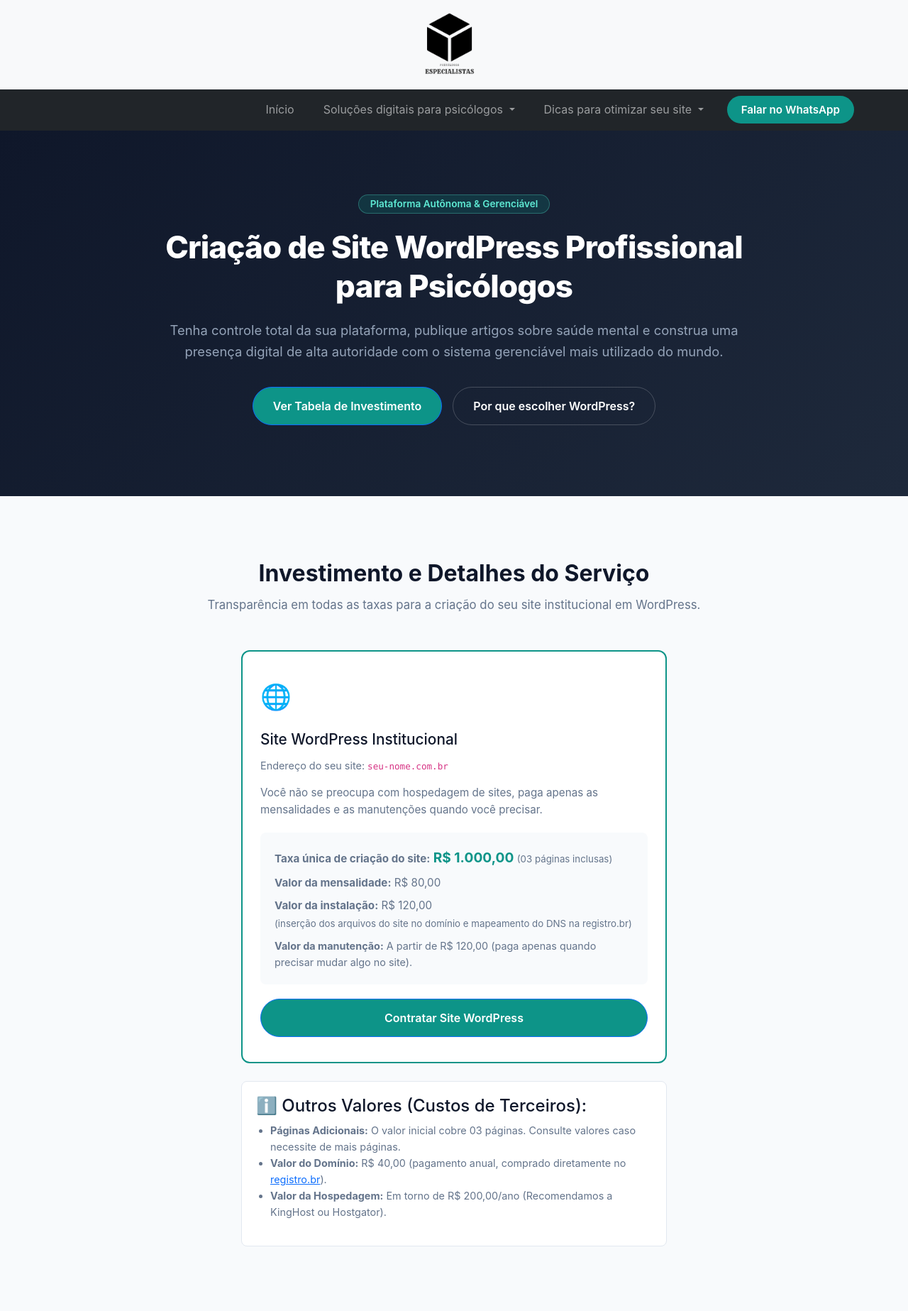
After one commit to apwaldman/psicologosespecialistas, a PHP site: page /criacao-de-site-para-psicologos/criacao-de-sites-wordpress-para-psicologos.php in a window 1280 px wide. The commit adds this page. Shown: the top 1847 px of the page at 71% size. Run offline with PHP 8.4, Linux system fonts and the light colour scheme.

Commit message:
inclusao das páginas de criação de site wordpress, inclusao no google e de divulgação na psicologos especialistas

```diff
--- /dev/null
+++ b/criacao-de-site-para-psicologos/criacao-de-sites-wordpress-para-psicologos.php
@@ -0,0 +1,10 @@
+<?php
+require_once __DIR__ . '/config.php';
+require_once __DIR__ . '/elementos-compartilhados/monta-paginas.php';
+
+$headerUnico = __DIR__ . '/criacao-de-sites-wordpress-para-psicologos/header.php';
+$bodyUnico   = __DIR__ . '/criacao-de-sites-wordpress-para-psicologos/criacao-de-sites-wordpress-para-psicologos.php';
+$schemaOrg   = __DIR__ . '/criacao-de-sites-wordpress-para-psicologos/schema-org.php';
+
+montarPagina($headerUnico, $bodyUnico, $schemaOrg);
+?>
--- /dev/null
+++ b/criacao-de-site-para-psicologos/criacao-de-sites-wordpress-para-psicologos/criacao-de-sites-wordpress-para-psicologos.php
@@ -0,0 +1,102 @@
+<!-- Hero Section -->
+<section class="hero">
+    <div class="container hero-container">
+        <span class="badge">Plataforma Autônoma & Gerenciável</span>
+        <h1>Criação de Site WordPress Profissional para Psicólogos</h1>
+        <p>Tenha controle total da sua plataforma, publique artigos sobre saúde mental e construa uma presença digital de alta autoridade com o sistema gerenciável mais utilizado do mundo.</p>
+        <div class="hero-actions">
+            <a href="#valores-wordpress" class="btn btn-primary">Ver Tabela de Investimento</a>
+            <a href="#entenda-wordpress" class="btn btn-secondary">Por que escolher WordPress?</a>
+        </div>
+    </div>
+</section>
+
+<!-- Card de Preço / Investimento -->
+<section id="valores-wordpress" class="services">
+    <div class="container">
+        <div class="section-header">
+            <h2>Investimento e Detalhes do Serviço</h2>
+            <p>Transparência em todas as taxas para a criação do seu site institucional em WordPress.</p>
+        </div>
+
+        <div style="max-width: 600px; margin: 0 auto;">
+            <article class="service-card" itemscope itemtype="https://schema.org/Product" style="border: 2px solid var(--accent);">
+                <div class="service-icon">🌐</div>
+                <div class="service-content">
+                    <h3 itemprop="name">Site WordPress Institucional</h3>
+                    <p style="font-size: 0.9rem; color: var(--text-muted); margin-bottom: 15px;">
+                        Endereço do seu site: <code>seu-nome.com.br</code>
+                    </p>
+                    <p>Você não se preocupa com hospedagem de sites, paga apenas as mensalidades e as manutenções quando você precisar.</p>
+
+                    <div style="background-color: var(--bg-light); padding: 20px; border-radius: 8px; margin: 20px 0;">
+                        <p style="margin-bottom: 8px;"><strong>Taxa única de criação do site:</strong> <span style="color: var(--accent); font-weight: 700; font-size: 1.2rem;">R$ 1.000,00</span> <small>(03 páginas inclusas)</small></p>
+                        <p style="margin-bottom: 8px;"><strong>Valor da mensalidade:</strong> R$ 80,00</p>
+                        <p style="margin-bottom: 8px;"><strong>Valor da instalação:</strong> R$ 120,00 <br><small style="color: var(--text-muted);">(inserção dos arquivos do site no domínio e mapeamento do DNS na registro.br)</small></p>
+                        <p style="margin-bottom: 0; font-size: 0.9rem; color: var(--text-muted);"><strong>Valor da manutenção:</strong> A partir de R$ 120,00 (paga apenas quando precisar mudar algo no site).</p>
+                    </div>
+
+                    <a href="https://wa.me/5551998001919?text=Olá!%20Gostaria%20de%20contratar%20a%20Criação%20de%20Site%20WordPress"
+                       class="btn btn-primary" style="width: 100%; text-align: center;">
+                       Contratar Site WordPress
+                    </a>
+                </div>
+            </article>
+
+            <!-- Custos Externos -->
+            <div style="margin-top: 25px; background: white; padding: 20px; border-radius: 8px; border: 1px solid var(--border-color); font-size: 0.9rem;">
+                <h4 style="color: var(--primary); margin-bottom: 8px;">ℹ️ Outros Valores (Custos de Terceiros):</h4>
+                <ul style="padding-left: 20px; color: var(--text-muted);">
+                    <li><strong>Páginas Adicionais:</strong> O valor inicial cobre 03 páginas. Consulte valores caso necessite de mais páginas.</li>
+                    <li><strong>Valor do Domínio:</strong> R$ 40,00 (pagamento anual, comprado diretamente no <a href="https://registro.br/" target="_blank" rel="noopener">registro.br</a>).</li>
+                    <li><strong>Valor da Hospedagem:</strong> Em torno de R$ 200,00/ano (Recomendamos a KingHost ou Hostgator).</li>
+                </ul>
+            </div>
+        </div>
+    </div>
+</section>
+
+<!-- Acordeão SEO e Relevância -->
+<section id="entenda-wordpress" class="faq">
+    <div class="container">
+        <div class="section-header">
+            <h2>Por que o WordPress impulsiona negócios para Psicólogos?</h2>
+            <p>Entenda como essa plataforma ajuda a captar pacientes organicamente.</p>
+        </div>
+
+        <div class="faq-list">
+            <details class="faq-item">
+                <summary>O que é o WordPress e por que ele é o mais recomendado?</summary>
+                <div style="margin-top: 15px; border-top: 1px solid var(--border-color); padding-top: 15px;">
+                    <p>O WordPress é o Gerenciador de Conteúdo (CMS) mais popular e robusto do mercado mundial. Ele permite construir sites totalmente personalizados, seguros e fáceis de expandir à medida que seu consultório cresce.</p>
+                </div>
+            </details>
+
+            <details class="faq-item">
+                <summary>Como um site WordPress ajuda a atrair pacientes organicamente?</summary>
+                <div style="margin-top: 15px; border-top: 1px solid var(--border-color); padding-top: 15px;">
+                    <p>Através do WordPress, você pode criar um **Blog de Psicologia**. Ao publicar artigos orientativos sobre temas como *ansiedade, burnout, terapia de casal ou TCC*, seu site passa a ranquear nas pesquisas do Google. As pessoas encontram suas respostas no seu blog, reconhecem sua autoridade e agendam consultas.</p>
+                </div>
+            </details>
+
+            <details class="faq-item">
+                <summary>Qual o impacto no meu posicionamento e autoridade profissional?</summary>
+                <div style="margin-top: 15px; border-top: 1px solid var(--border-color); padding-top: 15px;">
+                    <p>Ter um site próprio no seu nome (ex: <code>seu-nome.com.br</code>) construído em WordPress transmite o mais alto nível de profissionalismo e autonomia. Você não fica refém de mudanças nas regras das redes sociais e constrói um ativo permanente para a sua carreira.</p>
+                </div>
+            </details>
+        </div>
+    </div>
+</section>
+
+<!-- CTA -->
+<section class="cta" id="contato">
+    <div class="container">
+        <h2>Pronto para criar seu Site em WordPress?</h2>
+        <p>Fale conosco pelo WhatsApp, tire suas dúvidas e inicie a construção do seu site profissional hoje mesmo.</p>
+        <a href="https://wa.me/5551998001919?text=Olá!%20Quero%20saber%20mais%20sobre%20a%20Criação%20de%20Site%20WordPress%20para%20Psicólogos"
+           class="btn btn-cta" target="_blank" rel="noopener noreferrer">
+           Falar no WhatsApp
+        </a>
+    </div>
+</section>
--- /dev/null
+++ b/criacao-de-site-para-psicologos/criacao-de-sites-wordpress-para-psicologos/header.php
@@ -0,0 +1,43 @@
+<!-- ============================================ -->
+<!-- TÍTULO E DESCRIÇÃO -->
+<!-- ============================================ -->
+<title>Site WordPress para Psicólogos: O que é e qual sua Relevância?</title>
+<meta name="description" content="Entenda o que é um site WordPress para psicólogos e como essa plataforma pode ajudar na construção de autoridade, publicação de conteúdos, presença no Google e divulgação profissional na internet.">
+
+<!-- ============================================ -->
+<!-- AUTOR -->
+<!-- ============================================ -->
+<meta name="author" content="Psicólogos Especialistas">
+<link rel="author" href="<?php echo BASE_URL; ?>/sobre">
+
+<!-- ============================================ -->
+<!-- CANONICAL -->
+<!-- ============================================ -->
+<link rel="canonical" href="https://criacao-de-site-para-psicologos.psicologosespecialistas.com.br/criacao-de-sites-wordpress-para-psicologos.php">
+
+<!-- ============================================ -->
+<!-- OPEN GRAPH -->
+<!-- ============================================ -->
+<meta property="og:type" content="website">
+<meta property="og:title" content="Site WordPress para Psicólogos: O que é e qual sua Relevância?">
+<meta property="og:description" content="Descubra o que é um site WordPress para psicólogos e entenda como uma estrutura profissional pode contribuir para autoridade, publicação de conteúdos, posicionamento no Google e presença digital de longo prazo.">
+<meta property="og:url" content="https://criacao-de-site-para-psicologos.psicologosespecialistas.com.br/criacao-de-sites-wordpress-para-psicologos.php">
+<meta property="og:image" content="<?php echo IMAGE_PATH; ?>/logo-psicologos-especialistas.png">
+<meta property="og:image:width" content="<?php echo DEFAULT_IMAGE_WIDTH; ?>">
+<meta property="og:image:height" content="<?php echo DEFAULT_IMAGE_HEIGHT; ?>">
+<meta property="og:site_name" content="Psicólogos Especialistas - Sites para Psicólogos">
+<meta property="og:locale" content="pt_BR">
+
+<!-- ============================================ -->
+<!-- TWITTER CARDS -->
+<!-- ============================================ -->
+<meta name="twitter:card" content="summary_large_image">
+<meta name="twitter:site" content="<?php echo TWITTER_SITE; ?>">
+<meta name="twitter:title" content="Site WordPress para Psicólogos: O que é e qual sua Relevância?">
+<meta name="twitter:description" content="Entenda como um site WordPress pode ser utilizado por psicólogos para apresentar sua trajetória profissional, publicar conteúdos, fortalecer sua autoridade e ampliar sua presença orgânica no Google.">
+<meta name="twitter:image" content="<?php echo IMAGE_PATH; ?>/logo-psicologos-especialistas.png">
+
+<!-- ============================================ -->
+<!-- SCHEMA MARKUP (JSON-LD) -->
+<!-- ============================================ -->
+<?php include __DIR__ . '/schema-org.php'; ?>
--- /dev/null
+++ b/criacao-de-site-para-psicologos/criacao-de-sites-wordpress-para-psicologos/schema-org.php
@@ -0,0 +1,45 @@
+<!-- Schema.org JSON-LD -->
+<script type="application/ld+json">
+{
+  "@context": "https://schema.org",
+  "@graph": [
+    {
+      "@type": "Product",
+      "name": "Criação de Site WordPress para Psicólogos",
+      "description": "Desenvolvimento de site institucional gerenciável em WordPress com 3 páginas para psicólogos.",
+      "brand": {
+        "@type": "Brand",
+        "name": "Psicólogos Especialistas"
+      },
+      "offers": {
+        "@type": "Offer",
+        "price": "1000.00",
+        "priceCurrency": "BRL",
+        "priceValidUntil": "2026-12-31",
+        "description": "Taxa única de criação R$ 1.000,00 (03 páginas) + R$ 120,00 de instalação + R$ 80,00 de mensalidade."
+      }
+    },
+    {
+      "@type": "FAQPage",
+      "mainEntity": [
+        {
+          "@type": "Question",
+          "name": "O que é o WordPress e por que ele é o mais recomendado?",
+          "acceptedAnswer": {
+            "@type": "Answer",
+            "text": "O WordPress é o sistema gerenciável de conteúdo mais utilizado no mundo, oferecendo flexibilidade e autonomia para criar e atualizar seu site."
+          }
+        },
+        {
+          "@type": "Question",
+          "name": "Como um site WordPress ajuda a atrair pacientes organicamente?",
+          "acceptedAnswer": {
+            "@type": "Answer",
+            "text": "Permite criar um blog integrado para publicar artigos sobre saúde mental, fazendo seu site aparecer no topo das buscas orgânicas do Google."
+          }
+        }
+      ]
+    }
+  ]
+}
+</script>
--- a/criacao-de-site-para-psicologos/elementos-compartilhados/gerador-menu.php
+++ b/criacao-de-site-para-psicologos/elementos-compartilhados/gerador-menu.php
@@ -25,6 +25,22 @@ function gerarMenuSitesParaPsicologos($id, $itens) {
             'titulo' => 'Valores de Sites e Landing Pages para Psicólogos',
             'link' => 'https://criacao-de-site-para-psicologos.psicologosespecialistas.com.br/valores-sites-e-landingpage-para-psicologos.php',
             'texto' => 'Valores de Sites e Landing Pages para Psicólogos'
+        ],
+        [
+            'titulo' => 'Criação de sites wordpress para Psicólogos',
+            'link' => 'https://criacao-de-site-para-psicologos.psicologosespecialistas.com.br/criacao-de-sites-wordpress-para-psicologos.php',
+            'texto' => 'Criação de sites wordpress para Psicólogos'
+        ],
+        [
+            'titulo' => 'Criação de seu perfil no Google Maps',
+            'link' => 'https://criacao-de-site-para-psicologos.psicologosespecialistas.com.br/criacao-de-perfil-no-google-maps.php',
+            'texto' => 'Criação de seu perfil no Google Maps'
+        ]
+        ,
+        [
+            'titulo' => 'Apareça na página Psicólogos Especialistas',
+            'link' => 'https://criacao-de-site-para-psicologos.psicologosespecialistas.com.br/divulgue-seu-site-na-pagina-psicologos-especialistas.php',
+            'texto' => 'Apareça na página Psicólogos Especialistas'
         ]
     ];
      $itensMenuDicas = [
```
Also changed, not shown: criacao-de-site-para-psicologos/criacao-de-perfil-no-google-maps.php (added, +10 -0 lines), criacao-de-site-para-psicologos/criacao-de-perfil-no-google-maps/criacao-de-perfil-no-google-maps.php (added, +95 -0 lines), criacao-de-site-para-psicologos/criacao-de-perfil-no-google-maps/header.php (added, +43 -0 lines), criacao-de-site-para-psicologos/criacao-de-perfil-no-google-maps/schema-org.php (added, +45 -0 lines), criacao-de-site-para-psicologos/divulgue-seu-site-na-pagina-psicologos-especialistas.php (added, +10 -0 lines), criacao-de-site-para-psicologos/divulgue-seu-site-na-pagina-psicologos-especialistas/divulgue-seu-site-na-pagina-psicologos-especialistas.php (added, +94 -0 lines), criacao-de-site-para-psicologos/divulgue-seu-site-na-pagina-psicologos-especialistas/header.php (added, +43 -0 lines), criacao-de-site-para-psicologos/divulgue-seu-site-na-pagina-psicologos-especialistas/schema-org.php (added, +45 -0 lines).
